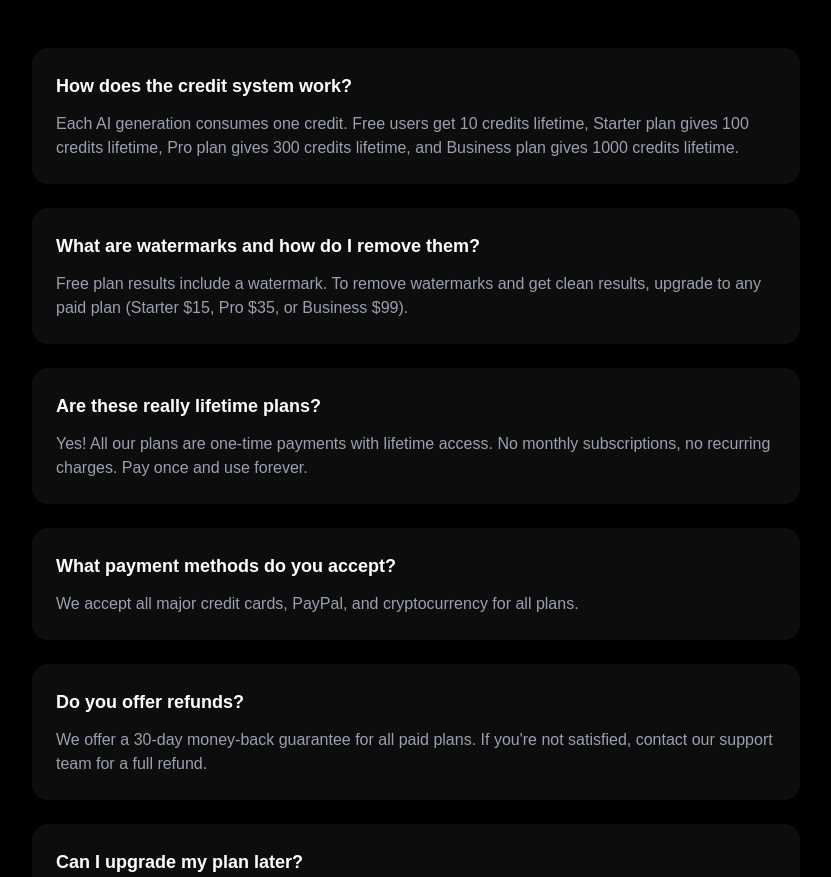
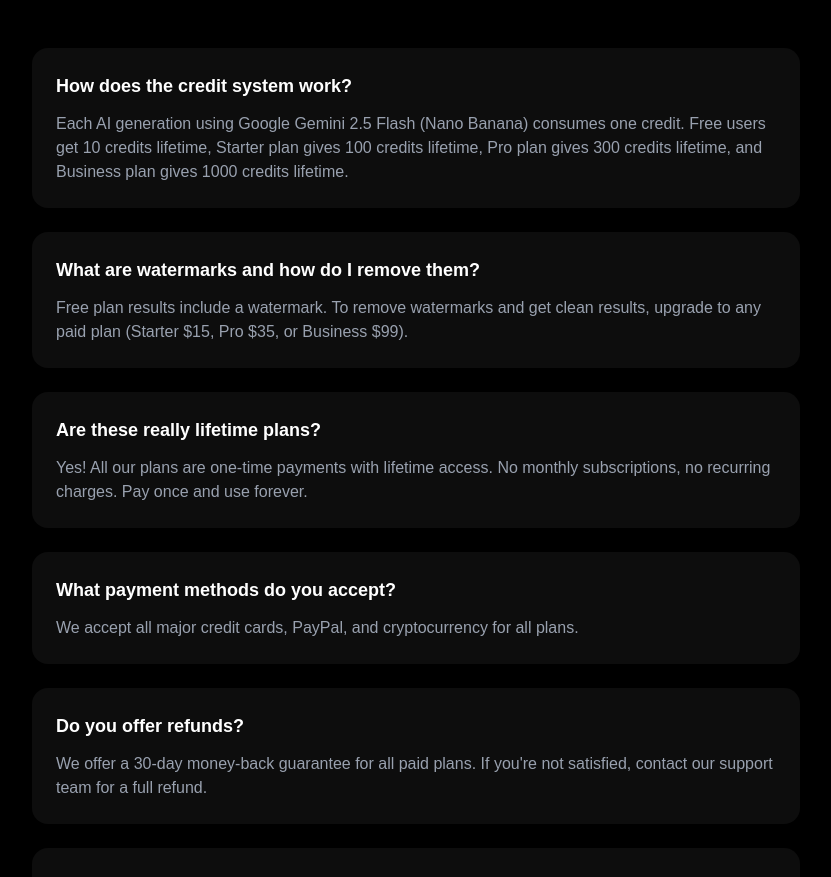
Before and after one commit to calfitai/mrphus, a Next.js app: page /pricing in a window 1280 px wide. Shown: the part 1928-2805 px from the top of the page, without its empty margins (224-1055 px from the left). Built offline with nearby package versions, Linux system fonts and the light colour scheme.

Commit message:
FIX: Clarify pricing based on Google Gemini 2.5 Flash (Nano Banana) API costs - /bin/zsh.039 per generation

```diff
--- a/src/app/pricing/page.tsx
+++ b/src/app/pricing/page.tsx
@@ -94,7 +94,7 @@ const pricingPlans = [
 const faqs = [
   {
     question: 'How does the credit system work?',
-    answer: 'Each AI generation consumes one credit. Free users get 10 credits lifetime, Starter plan gives 100 credits lifetime, Pro plan gives 300 credits lifetime, and Business plan gives 1000 credits lifetime.'
+    answer: 'Each AI generation using Google Gemini 2.5 Flash (Nano Banana) consumes one credit. Free users get 10 credits lifetime, Starter plan gives 100 credits lifetime, Pro plan gives 300 credits lifetime, and Business plan gives 1000 credits lifetime.'
   },
   {
     question: 'What are watermarks and how do I remove them?',
```
